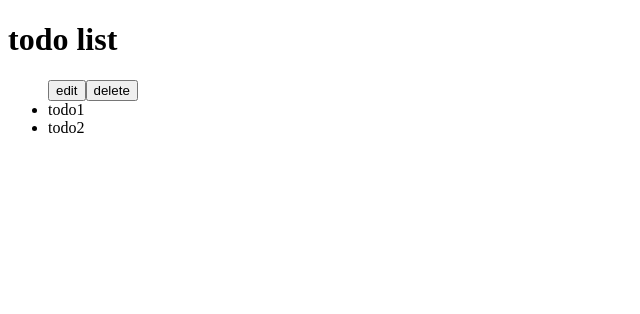
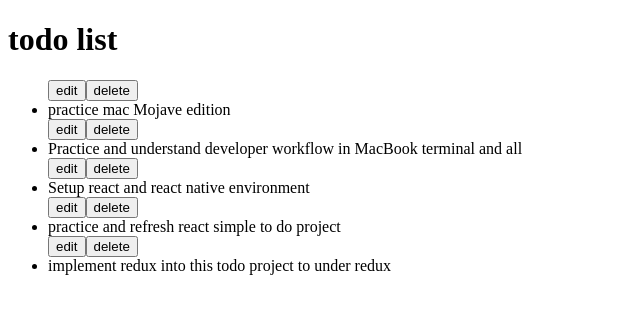
Before and after one commit to jimmy0705/react-refersher-project, a React (Create React App) app: page / in a window 1280 px wide. Shown: the top 314 px of the page, without its empty margins (0-640 px from the left). Built offline with nearby package versions, Linux system fonts and the light colour scheme.

Commit message:
passing state as props from TodoList to Todo

```diff
--- a/src/Todo.js
+++ b/src/Todo.js
@@ -7,8 +7,8 @@ export default class Todo extends Component {
             <div>
              <button>edit</button>
              <button>delete</button>
-            <li>todo1</li>
-            <li>todo2</li>
+            <li>{this.props.todo}</li>
+
 
             </div>
         )
--- a/src/TodoList.js
+++ b/src/TodoList.js
@@ -4,14 +4,16 @@ import Todo from './Todo'
 export default class TodoList extends Component {
     constructor(props){
         super(props)
-        this.state={todo:[]}
+        this.state={todos:
+            [{task:"practice mac Mojave edition "},{task:"Practice and understand developer workflow in MacBook terminal and all"},{task:"Setup react and react native environment"},{task:"practice and refresh react simple to do project"},{task:"implement redux into this todo project to under redux"}
+        ]}
     }
     render() {
         return (
             <div>
                 <h1>todo list</h1>
                 <ul>
-                    <Todo/>
+                   {this.state.todos.map(todo=><Todo todo={todo.task}/>)}
                 </ul>
             </div>
         )
```
